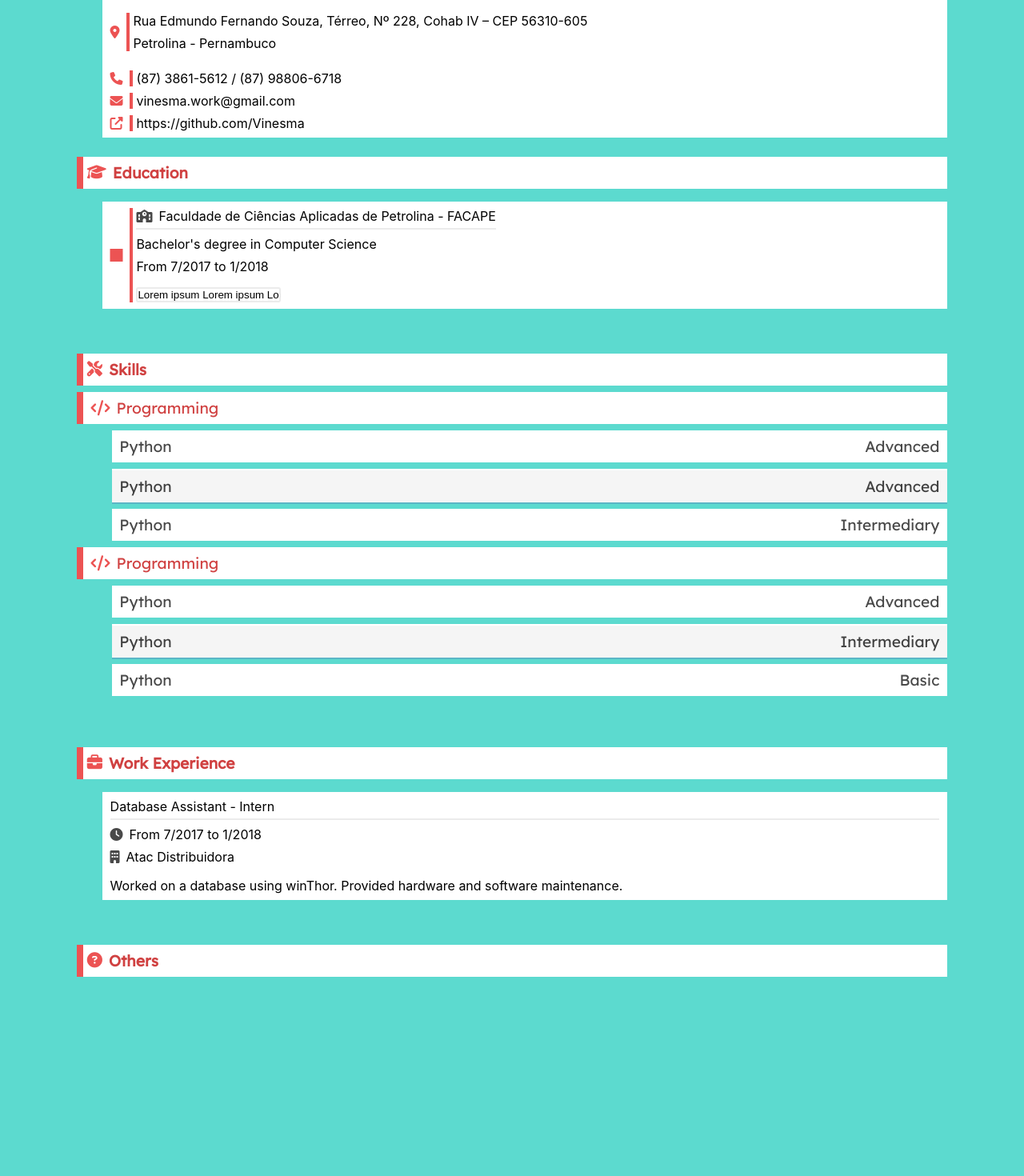
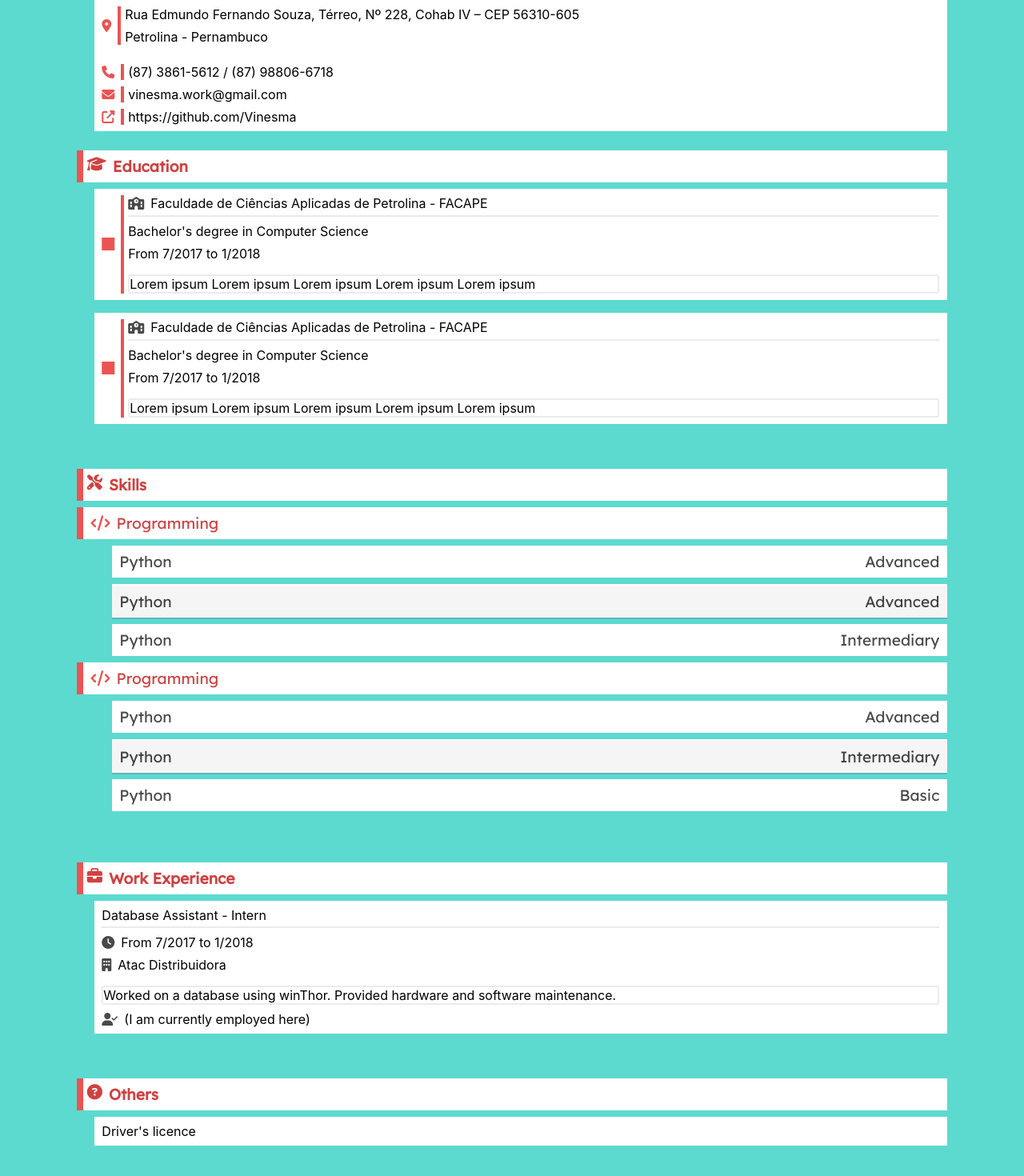
Before and after one commit to Vinesma/portfolio-website-v2, a React (Create React App) app in the folder client/: page /resume in a window 1280 px wide. Shown: the part 300-1770 px from the top of the page at 80% size. Before the commit the page ends 1529 px from the top, so only its background shows below. Built offline with nearby package versions, Linux system fonts and the light colour scheme; a web font is replaced by a local one.

Commit message:
Finished resume page

```diff
--- a/client/src/components/ExperienceSection.js
+++ b/client/src/components/ExperienceSection.js
@@ -10,7 +10,8 @@ export default function ExperienceSection(props) {
     }
 
     return (
-        <div className="inline-container">
+        <div className="inline">
+            <div className="container">
                 <div>
                     <p className="u-bottom-solid-border-l">
                         { experience.title }
@@ -18,7 +19,7 @@ export default function ExperienceSection(props) {
                     </p>
                     { experience.from !== null && experience.to !== null
                     ?
-                    <span className="space-top-small vertical-aligned-flex">
+                        <span className="space-top-small flex vertical-align-center">
                             <i className="fas fa-clock u-icon"></i>
                             <p>
                                 { 'From ' + dateConvert(experience.from) +
@@ -27,22 +28,25 @@ export default function ExperienceSection(props) {
                         </span>
                     : null
                     }
-                { experience.company !== ''
+                    { experience.company !== null
                     ?
-                    <span className="space-top-small vertical-aligned-flex">
+                        <span className="space-top-small flex vertical-align-center">
                             <i className="fas fa-building u-icon"></i>
                             <p>{ experience.company }</p>
                         </span>
                     : null
                     }
                 </div>
-                <p className="space-top-med">{ experience.comment }</p>
+                    <div className="space-top-med u-border width-full">
+                        { experience.comment }
+                    </div>
                     { experience.currentlyEmployed
                     ?
-                    <p><i className="fas fa-user-check"></i>(I am currently employed here)</p>
+                        <p className="space-top-small"><i className="fas fa-user-check u-icon"></i>(I am currently employed here)</p>
                     :
                         null
                     }
             </div>
+        </div>
     )
 }
--- a/client/src/components/UserData.js
+++ b/client/src/components/UserData.js
@@ -17,14 +17,15 @@ export default function UserData(props){
 
     return(
         <>
-            <div className="generic-section-title left-aligned left-solid-border">
+            <div className="section-title flex left-align left-solid-border">
                 <i className="fas fa-user p-icon"></i>
                 <h4>{ language === 'EN' ? 'Personal Data' : 'Dados Pessoais' }</h4>
             </div>
-            <div className="inline-container">
+            <div className="inline">
+                <div className="container">
                     <h3>{ userData.name }</h3>
                     <p className="space-top-small">{ nationality }, { maritalStatus }, { age }</p>
-                <div className="space-top-big vertical-aligned-flex">
+                    <div className="space-top-big flex vertical-align-center">
                         <i className="fas fa-map-marker-alt s-icon"></i>
                         <span className="left-solid-border-l">
                             <p>{ userData.address }</p>
@@ -32,32 +33,34 @@ export default function UserData(props){
                         </span>
                     </div>
                     <div className="space-top-big">
-                    <span className="vertical-aligned-flex">
+                        <span className="flex vertical-align-center">
                             <i className="fas fa-phone s-icon"></i>
                             <p className="left-solid-border-l">{ userData.homePhone + ' / ' + userData.cellPhone }</p>
                         </span>
                     </div>
                     <div className="space-top-mid">
-                    <span className="vertical-aligned-flex space-top-small">
+                        <span className="flex vertical-align-center space-top-small">
                             <i className="fas fa-envelope s-icon"></i><p className="left-solid-border-l">{ userData.email }</p>
                         </span>
-                    <span className="vertical-aligned-flex space-top-small">
+                        <span className="flex vertical-align-center space-top-small">
                             <i className="fas fa-external-link-alt s-icon"></i><p className="left-solid-border-l"> { userData.website }</p>
                         </span>
                     </div>
                 </div>
-            <div className="generic-section-title left-aligned left-solid-border space-top-big">
+            </div>
+            <div className="section-title flex left-align left-solid-border space-top-big">
                 <i className="fas fa-graduation-cap p-icon"></i>
                 <h4>{ language === 'EN' ? 'Education' : 'Formação' }</h4>
             </div>
-            <div className="inline-container">
-                { education.map(educationItem => (
-                    <div className="vertical-aligned-flex">
+            <div className="inline">
+                { education.map((educationItem, index) => (
+                    <div className={ index > 0 ? 'container space-top-med' : 'container'}>
+                        <div className="flex vertical-align-center">
                         <i className="fas fa-square-full s-icon"></i>
-                    <span className="left-solid-border-l">
+                        <span className="left-solid-border-l width-full">
                             { educationItem.school !== null
                             ?
-                            <span className="vertical-aligned-flex u-bottom-solid-border-l">
+                                <span className="flex vertical-align-center u-bottom-solid-border-l">
                                     <i className="fas fa-school u-icon"></i>
                                     <p>{ educationItem.school }</p>
                                 </span>
@@ -93,13 +96,11 @@ export default function UserData(props){
                             }
                             { educationItem.description !== null
                             ?
-                            <input className="space-top-med u-border"
-                            value={ language === 'EN' ? educationItem.description : educationItem.description_pt}
-                            readOnly
-                            ></input>
+                                <p className="space-top-med u-border width-full">{ language === 'EN' ? educationItem.description : educationItem.description_pt}</p>
                             : null
                             }
                         </span>
+                        </div>
                     </div>
                 ))
                 }
--- a/client/src/pages/Resume.js
+++ b/client/src/pages/Resume.js
@@ -32,10 +32,22 @@ class Resume extends Component {
                 description: 'Lorem ipsum Lorem ipsum Lorem ipsum Lorem ipsum Lorem ipsum',
                 description_pt: 'testando testando testando testando testando',
             },
+            {
+                school: 'Faculdade de Ciências Aplicadas de Petrolina - FACAPE',
+                degree: 'Bachelor\'s degree',
+                degree_pt: 'Bacharelado',
+                field: 'Computer Science',
+                field_pt: 'Ciência da Computação',
+                startDate: '2017-08-01T00:00:00.000+00:00',
+                endDate: '2018-02-01T00:00:00.000+00:00',
+                description: 'Lorem ipsum Lorem ipsum Lorem ipsum Lorem ipsum Lorem ipsum',
+                description_pt: 'testando testando testando testando testando',
+            },
         ],
         others: [
             {
-                description: '',
+                description: 'Driver\'s licence',
+                description_pt: 'Carteira de Habilitação, tipo B'
             },
         ],
         skillCategory: [
@@ -93,7 +105,7 @@ class Resume extends Component {
                 comment_pt: 'Worked on a database using winThor. Provided hardware and software maintenance.',
                 from: '2017-08-01T00:00:00.000+00:00',
                 to: '2018-02-01T00:00:00.000+00:00',
-                currentlyEmployed: false,
+                currentlyEmployed: true,
             }
         ],
     }
@@ -117,7 +129,7 @@ class Resume extends Component {
                 />
             </section>
             <section className="space-top-section-med pad">
-                <div className="generic-section-title left-aligned left-solid-border space-top-big">
+                <div className="section-title flex left-aligned left-solid-border space-top-big">
                     <i className="fas fa-tools p-icon"></i>
                     <h4>{ language === 'EN' ? 'Skills' : 'Conhecimentos' }</h4>
                 </div>
@@ -133,7 +145,7 @@ class Resume extends Component {
                 { this.state.loadingExperiences
                 ? null
                 :
-                <div className="generic-section-title left-aligned left-solid-border">
+                <div className="section-title flex left-aligned left-solid-border">
                     <i className="fas fa-briefcase"></i>
                     <h4>
                         { language === 'EN' ? 'Work Experience' : 'Experiência'}
@@ -149,10 +161,23 @@ class Resume extends Component {
                 ))
                 }
             </section>
-            <section className="space-top-section-med pad">
-                <div className="generic-section-title left-aligned left-solid-border space-top-big">
+            <section className="space-top-section-med pad pushdown">
+                <div className="section-title flex left-aligned left-solid-border space-top-big">
                     <i className="fas fa-question-circle p-icon"></i>
                     <h4>{ language === 'EN' ? 'Others' : 'Outros' }</h4>
+                </div>
+                <div className="inline">
+                    { this.state.others.map((item, index) => (
+                        <div className="container">
+                            <p>
+                            { language === 'EN'
+                            ? item.description
+                            : item.description_pt
+                            }
+                            </p>
+                        </div>
+                    ))
+                    }
                 </div>
             </section>
         </section>
--- a/client/src/styles/_generics.scss
+++ b/client/src/styles/_generics.scss
@@ -1,31 +1,45 @@
 /* GENERICS */
 
-/* container */
-.generic-section-title {
+/* containers */
+
+.container {
+    padding: 0.5rem 0.6rem;
+    background-color: $main-color;
+    border: none;
+
+    @media only screen and (max-width: $medium-screen) {
+        width: 100%;
+    }
+}
+
+.inline {
+    display: flex;
+    flex-wrap: wrap;
+    justify-content: flex-end;
+    background-color: transparent;
+    padding: 0;
+}
+
+.inline .container {
+    width: 98%;
+
+    @media only screen and (max-width: $medium-screen) {
+        width: 96%;
+    }
+}
+
+.section-title {
     @include sec-font;
-    @extend .standard-button;
-    display: flex;
-    justify-content: space-between;
-    align-items: center;
+    @extend .container;
     margin-bottom: 0.5rem;
     cursor: auto;
 }
 
-.generic-container {
-    padding: 0.5rem 0.6rem;
-    background-color: $main-color;
+.width-full{
+    width: 100%;
 }
 
-.inline-container {
-    @extend .generic-container;
-    margin: 1rem 0 0 2rem;
-
-    @media only screen and (max-width: $medium-screen) {
-        margin-left: 1.2rem;
-    }
-}
-
-/* section */
+/* SECTION */
 
 section.pad {
     padding: 0 3rem 0 3rem;
@@ -35,29 +49,52 @@ section.pad {
     }
 }
 
-/* flex */
+section.pushdown {
+    padding-bottom: 4rem;
+}
 
-.vertical-aligned-flex{
+/* FLEX */
+
+.flex{
     display: flex;
+}
+
+.flex.vertical-align-center{
     align-items: center;
 }
 
-.left-aligned {
+.flex.left-align {
     justify-content: start;
 }
 
-/* positioning */
+.flex.between-align {
+    justify-content: space-between;
+}
+
+/* POSITIONING */
 
 .space-top-small {
     margin-top: 0.5rem;
+
+    @media only screen and (max-width: $medium-screen) {
+        margin-top: 0.8rem;
+    }
 }
 
 .space-top-med {
     margin-top: 1rem;
+
+    @media only screen and (max-width: $medium-screen) {
+        margin-top: 1.2rem;
+    }
 }
 
 .space-top-big {
     margin-top: 1.5rem;
+
+    @media only screen and (max-width: $medium-screen) {
+        margin-top: 1.8rem;
+    }
 }
 
 .space-top-section-small {
@@ -72,7 +109,7 @@ section.pad {
     margin-top: 10vh;
 }
 
-/* borders */
+/* BORDERS */
 
 .no-border {
     border: none;
@@ -104,7 +141,7 @@ section.pad {
     border-bottom: 2px solid#ebebeb;
 }
 
-/* icons */
+/* ICONS */
 
 i {
     margin-right: 0.5rem;
```
Lines whose indentation alone changed are shown as unchanged.
